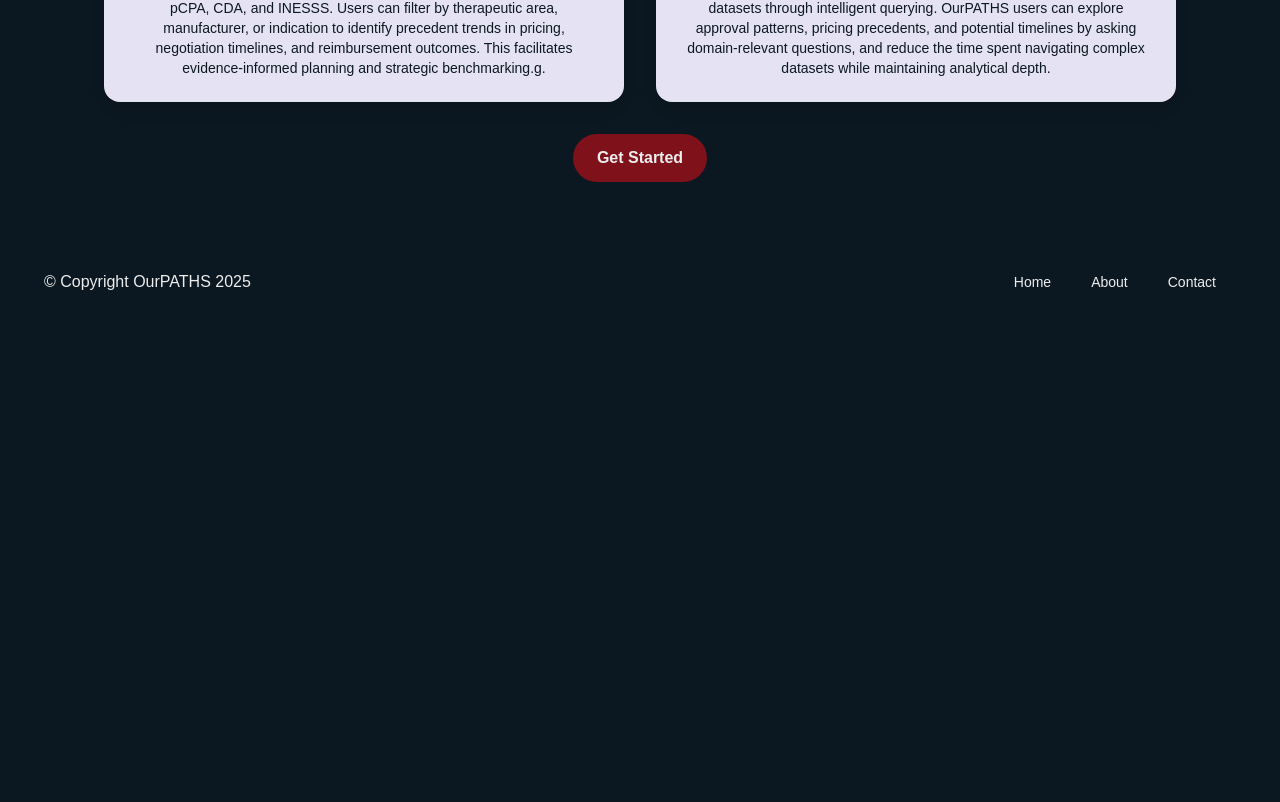
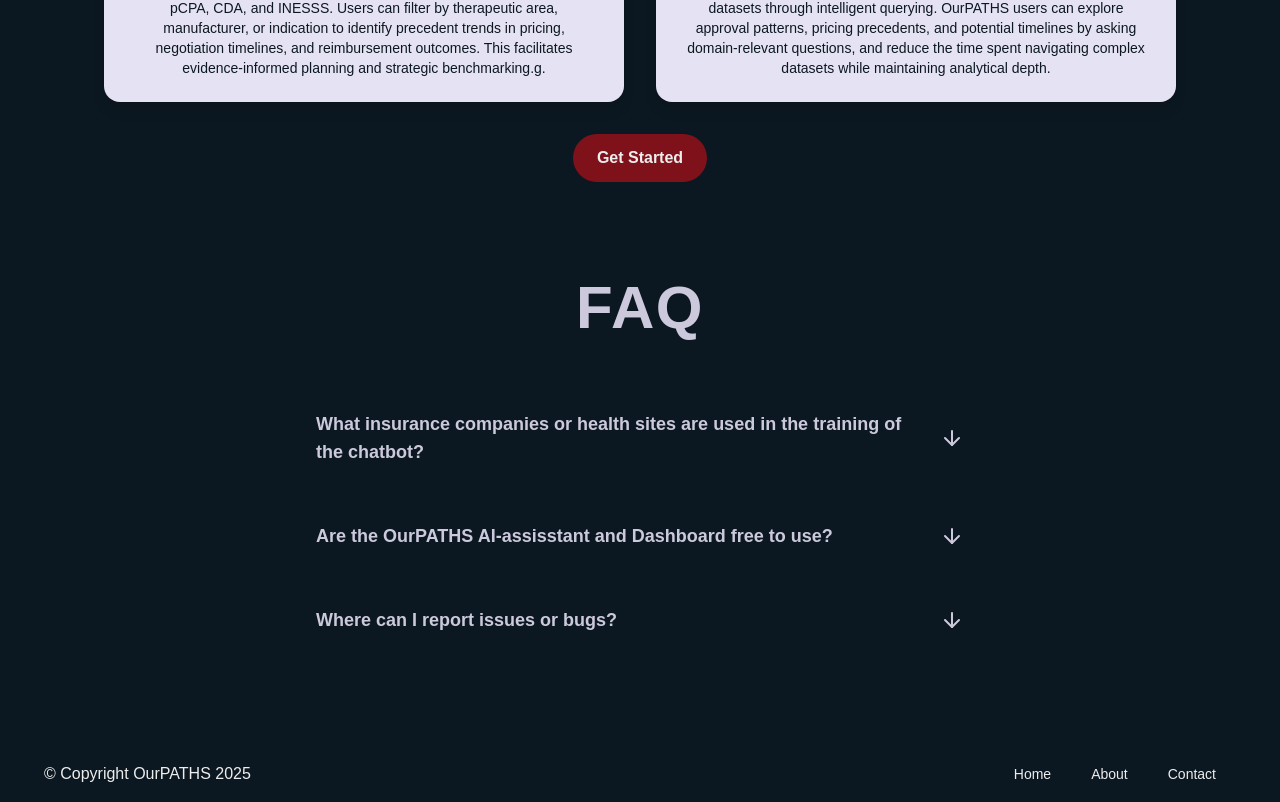
Before and after one commit to CSC392-CSC492-Building-AI-ML-systems/HealthAssessmentDashboard, a Next.js app in the folder frontend/: page /landing in a window 1280 px wide. Shown: the part 1672-2474 px from the top of the page. Before the commit the page ends 1982 px from the top, so only its background shows below. Built offline with nearby package versions, Linux system fonts and the light colour scheme.

Commit message:
Added FAQ to landing page and altered FAQ.tsx and Accordion.tsx to ensure measurements on desktop are better.

```diff
--- a/frontend/components/landing/Accordion.tsx
+++ b/frontend/components/landing/Accordion.tsx
@@ -2,6 +2,7 @@
 
 import { useRouter } from "next/navigation";
 import React, { useEffect, useState } from "react";
+import { ArrowUp, ArrowDown } from 'lucide-react';
 type AccordionProps = {
   question: string,
   answer: string,
@@ -18,8 +19,8 @@
             <span className = "text-lg">
               {props.question}
             </span>
-            <span className = "opacity-50" style={{ color: 'var(--brand-dark)' }}>
-              {showQA ? "↑" : "↓"}
+            <span style={{ color: 'var(--brand-light)' }}>
+              {showQA ? <ArrowUp /> : <ArrowDown />}
             </span>
           </button>
           {showQA && <p className = "text-md">
--- a/frontend/components/landing/FAQ.tsx
+++ b/frontend/components/landing/FAQ.tsx
@@ -4,21 +4,24 @@
 import React, { useEffect, useState } from "react";
 import Accordion from "./Accordion"
 
+/* Questions and answers that will be disaplyed */
+/* TODO: possibly alter a few questions to be more detailed in terms of pharamceutical companies' concerns */
 const dataFAQ = [
         {question: "What insurance companies or health sites are used in the training of the chatbot?",
             answer: "We have utilized information from multiple sites, including pCPA, CDA, and INESSS.",},
 
-        {question: "What is the cost of using the OurPATHS AI-assisstant?",
+        {question: "Are the OurPATHS AI-assisstant and Dashboard free to use?",
             answer: "Our chatbot and dashboard are completely free for usage! You can get started by creating an account here.",},
 
         {question: "Where can I report issues or bugs?",
             answer: "You can contact us at contact@ourpaths.ca for any spotted issues!",},
 ]
+/* Currently: Dark Mode */
 const FAQ: React.FC = () => {
     return (
         <div>
-          <h1 className = "pt-10 pb-12 text-center text-5xl lg:text-6xl font-semibold tracking-wide"
-          style={{ color: 'var(--brand-dark)' }}>
+          <h1 className = "pt-24 pb-8 text-center text-5xl lg:text-6xl font-semibold tracking-wide"
+          style={{ color: 'var(--brand-light)' }}>
             FAQ
             </h1>
 
--- a/frontend/components/landing/FeatureOverview.tsx
+++ b/frontend/components/landing/FeatureOverview.tsx
@@ -3,6 +3,7 @@
 import { useRouter } from "next/navigation";
 import React from "react";
 import Image from "next/image";
+import FAQ from "@/components/landing/FAQ";
 
 const FeatureOverview: React.FC = () => {
     const router = useRouter();
@@ -66,6 +67,7 @@
                     Get Started
                 </button>
             </div>
+            <FAQ/>
         </div>
     );
 };
```
